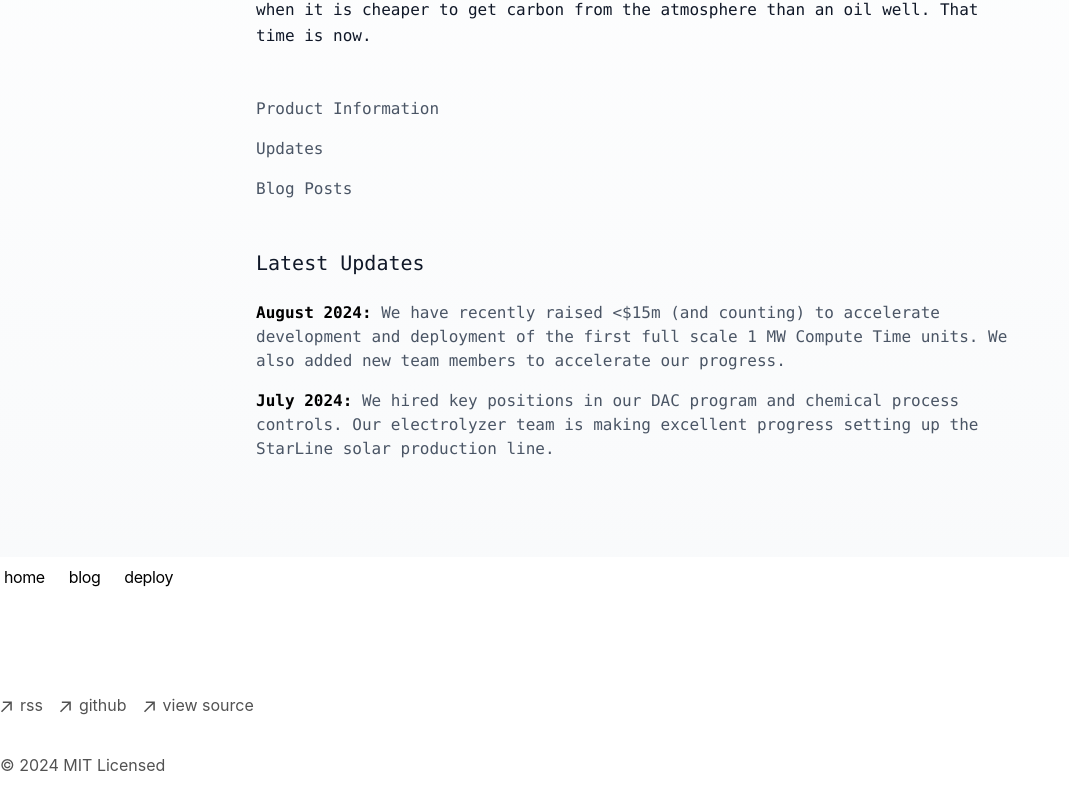
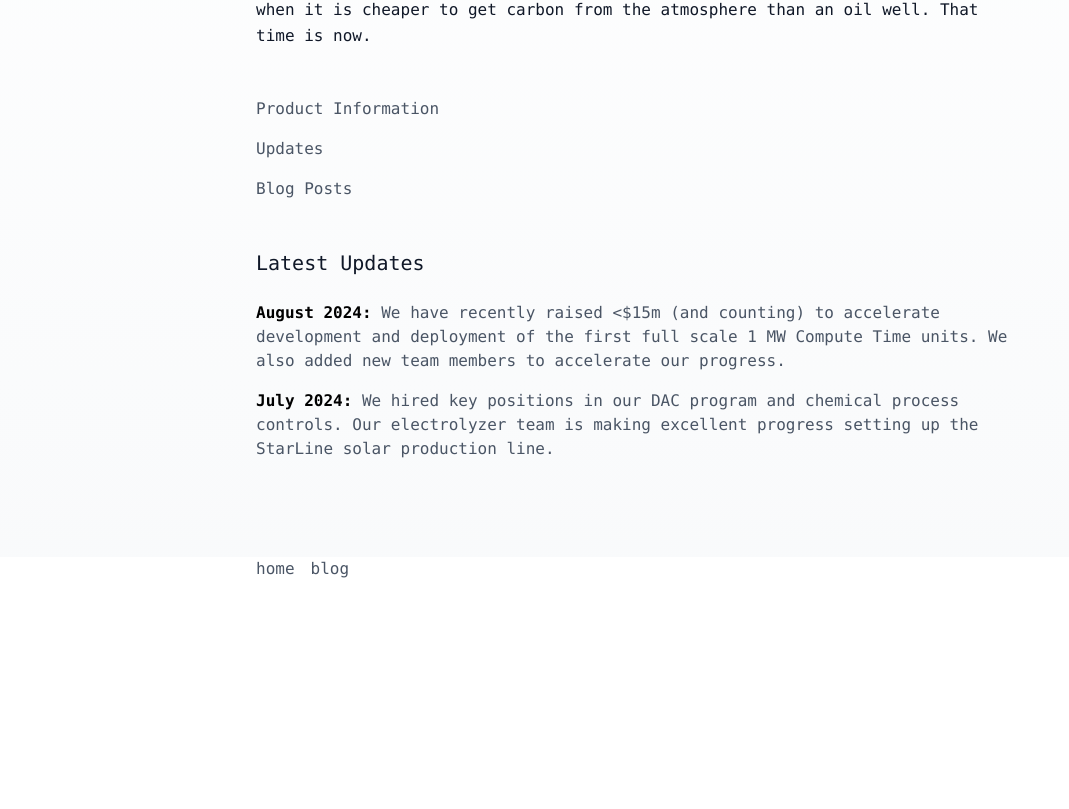
Before and after one commit to joshsuperswarm/engines-landing, a Next.js app: page / in a window 1280 px wide. Shown: the part 501-1310 px from the top of the page, without its empty margins (0-1069 px from the left). After the commit the page ends 1114 px from the top, so only its background shows below. Built offline with nearby package versions, Linux system fonts and the light colour scheme.

Commit message:
Remove footer and update nav bar styling

```diff
--- a/app/components/nav.tsx
+++ b/app/components/nav.tsx
@@ -1,40 +1,30 @@
-import Link from 'next/link'
+import Link from "next/link";
 
 const navItems = {
-  '/': {
-    name: 'home',
+  "/": {
+    name: "home",
   },
-  '/blog': {
-    name: 'blog',
+  "/blog": {
+    name: "blog",
   },
-  'https://vercel.com/templates/next.js/portfolio-starter-kit': {
-    name: 'deploy',
-  },
-}
+};
 
 export function Navbar() {
   return (
-    <aside className="-ml-[8px] mb-16 tracking-tight">
-      <div className="lg:sticky lg:top-20">
-        <nav
-          className="flex flex-row items-start relative px-0 pb-0 fade md:overflow-auto scroll-pr-6 md:relative"
-          id="nav"
-        >
-          <div className="flex flex-row space-x-0 pr-10">
+    <nav className="container mx-auto max-w-3xl mb-8">
+      <div className="flex justify-start">
         {Object.entries(navItems).map(([path, { name }]) => {
           return (
             <Link
               key={path}
               href={path}
-                  className="transition-all hover:text-neutral-800 dark:hover:text-neutral-200 flex align-middle relative py-1 px-2 m-1"
+              className="font-mono text-sm md:text-base text-gray-600 hover:text-black transition-colors mr-4"
             >
               {name}
             </Link>
-              )
+          );
         })}
       </div>
     </nav>
-      </div>
-    </aside>
-  )
+  );
 }
--- a/app/layout.tsx
+++ b/app/layout.tsx
@@ -56,7 +56,6 @@ export default function RootLayout({
         <main className="flex-auto min-w-0 mt-6 flex flex-col px-2 md:px-0">
           {children}
           <Navbar />
-          <Footer />
           <Analytics />
           <SpeedInsights />
         </main>
```
Lines whose indentation alone changed are shown as unchanged.
